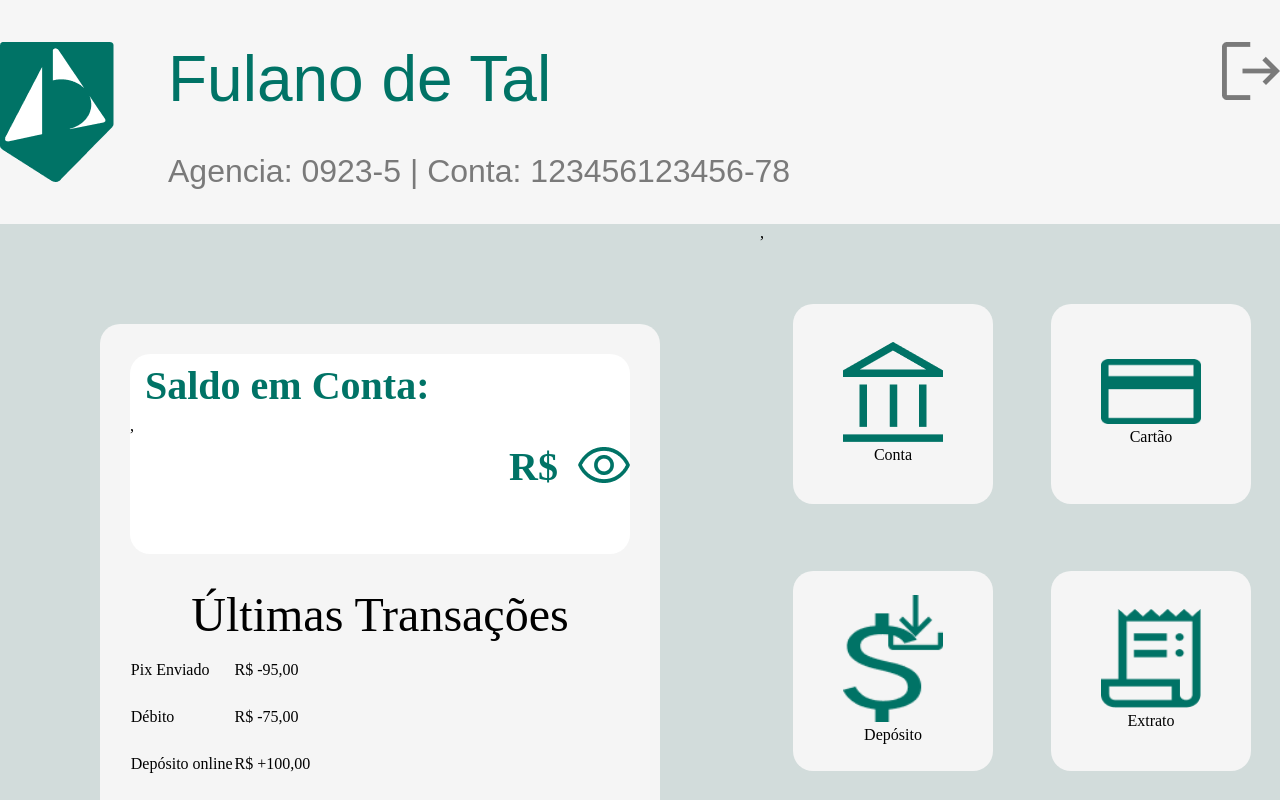
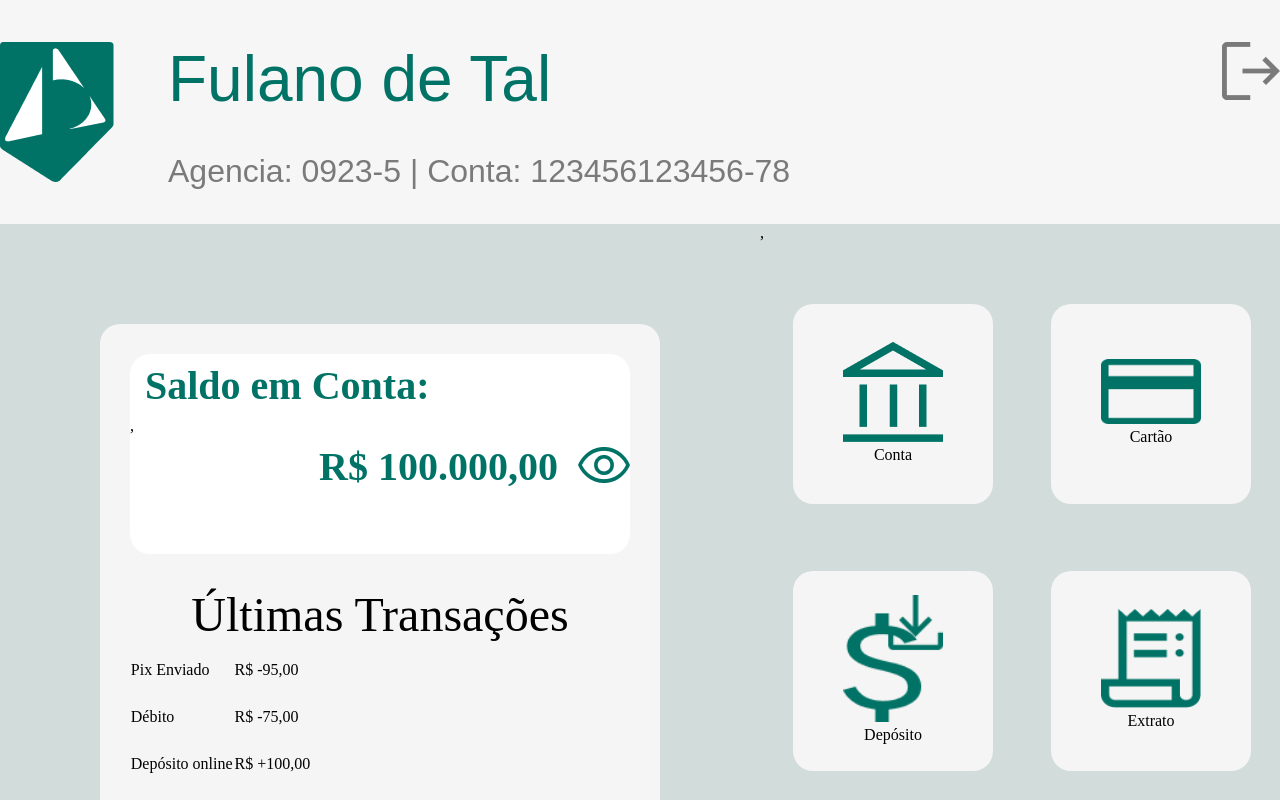
Before and after one commit to flaaaaaavis/alpha-bank, a React (Create React App) app in the folder frontend/: page / in a window 1280 px wide. Shown: the top 800 px of the page. Built offline with nearby package versions, Linux system fonts and the light colour scheme.

Commit message:
only add value

```diff
--- a/frontend/src/components/saldo/Saldo.jsx
+++ b/frontend/src/components/saldo/Saldo.jsx
@@ -7,7 +7,7 @@ function Saldo(props) {
         <StyledDiv>
             <StyledSaldo>Saldo em Conta: </StyledSaldo>,
             <StyledShowSaldo>
-                <StyledValue>R$ {props.value}</StyledValue>
+                <StyledValue>R$ 100.000,00 {props.value}</StyledValue>
                 <StyledEye><img src={ eye } alt="esconder senha" /></StyledEye>
             </StyledShowSaldo>
         </StyledDiv>
```
